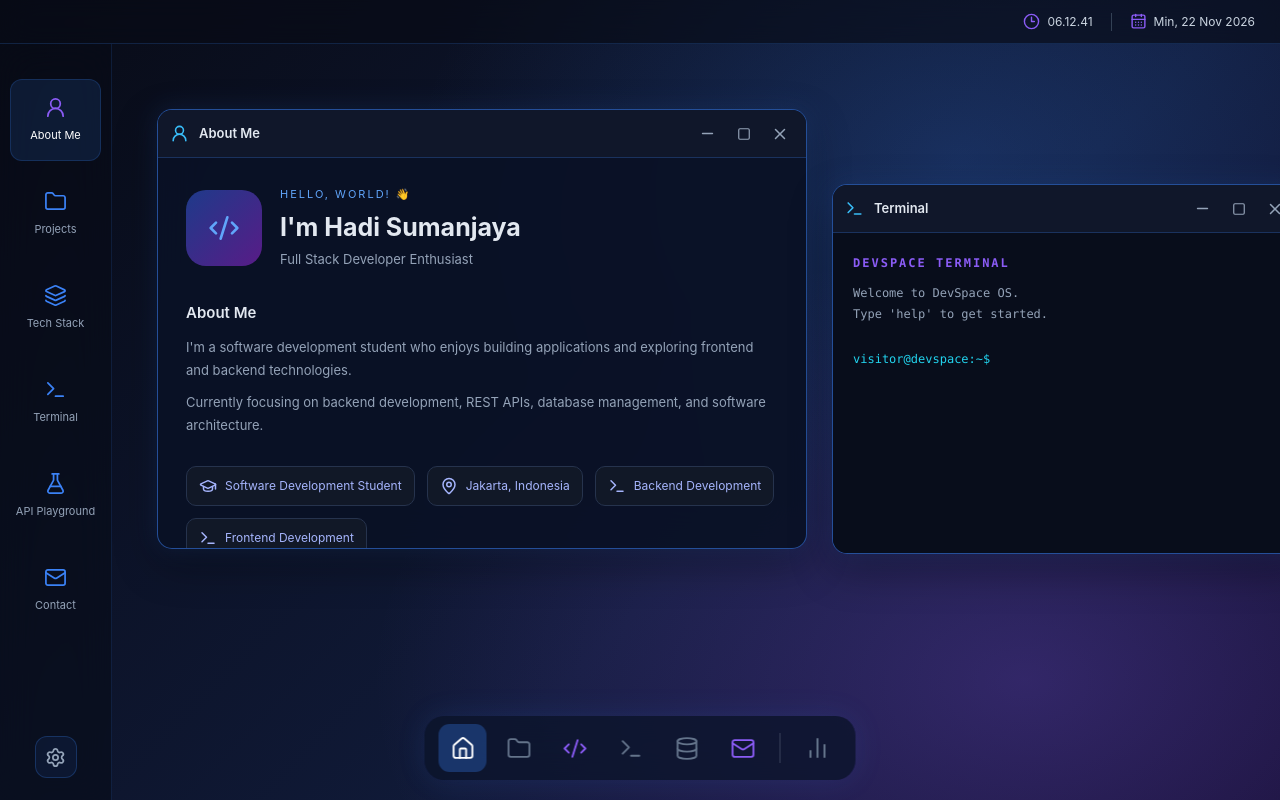
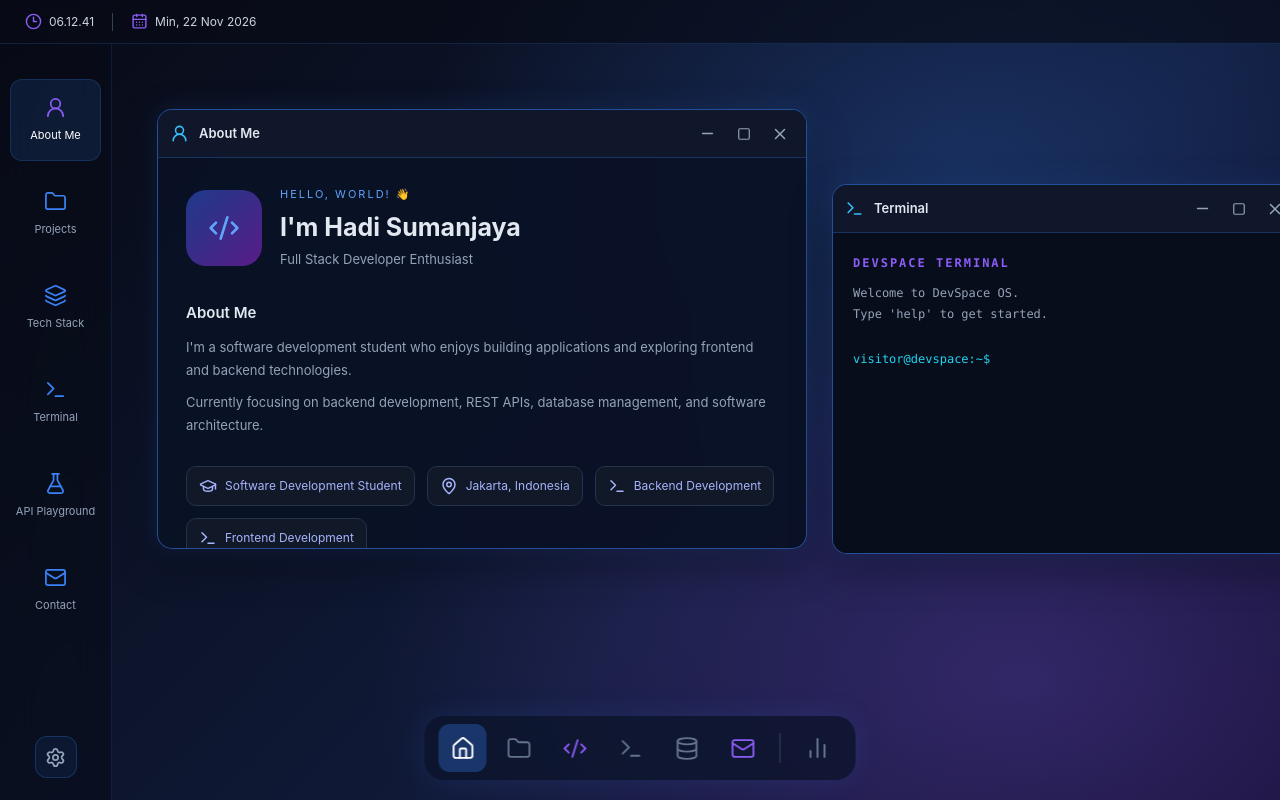
Before and after one commit to Kazoosane/Devspace-OS, a React (Vite) app: page / in a window 1280 px wide. Built offline with nearby package versions, Linux system fonts and the light colour scheme.

Commit message:
feat: add topbar title style

```diff
--- a/src/index.css
+++ b/src/index.css
@@ -57,7 +57,7 @@ button {
 
     display: flex;
     align-items: center;
-    justify-content: flex-end;
+    justify-content: space-between;
 
     padding: 0 25px;
 
@@ -66,6 +66,16 @@ button {
 
     backdrop-filter: blur(15px);
     z-index: 10;
+}
+
+.topbar-title a {
+    display: flex;
+    align-items: center;
+    gap: 18px;
+}
+
+.topbar-title a span {
+    color: #8b5cf6;
 }
 
 .system-info {
```
